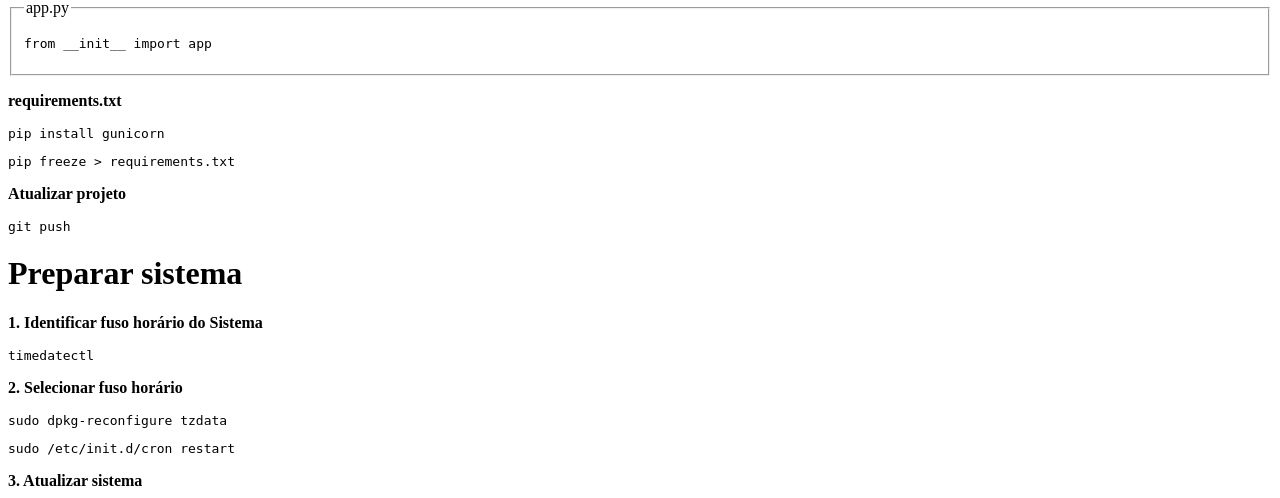
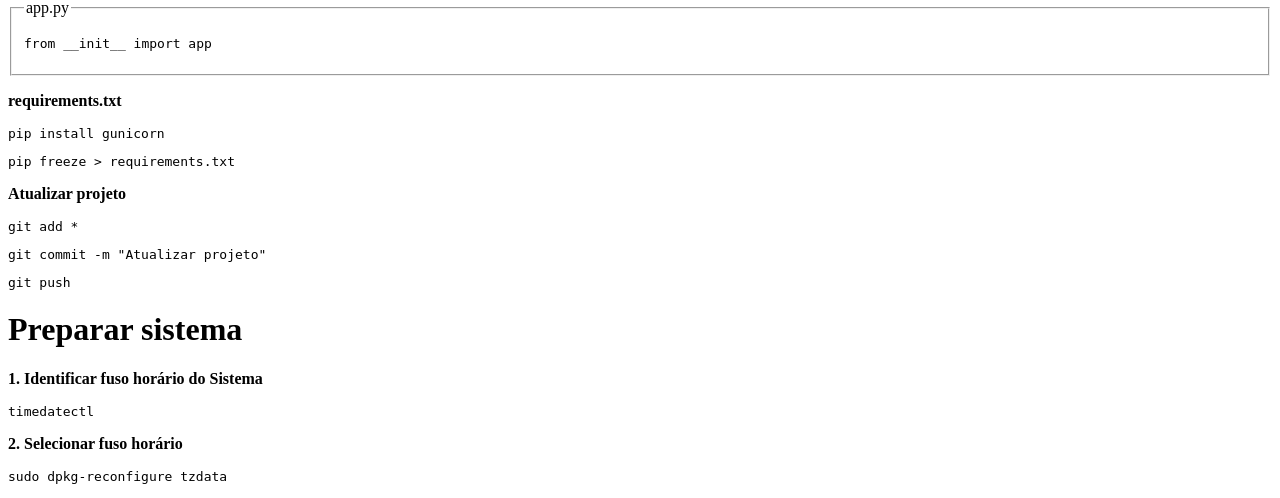
Before and after one commit to Aguape21/deployflask, a Flask app: page /tutorial in a window 1280 px wide; the page is wider, and only the part inside the window is pictured. Shown: the part 876-1374 px from the top of that part. Run offline with Flask 2, Linux system fonts and the light colour scheme.

Commit message:
Atualizar projeto

```diff
--- a/templates/tutorial.html
+++ b/templates/tutorial.html
@@ -42,6 +42,8 @@ WantedBy=multi-user.target</pre></fieldset>
    <pre>pip install gunicorn</pre>
    <pre>pip freeze > requirements.txt</pre>
    <p><strong>Atualizar projeto</strong></p>
+   <pre>git add *</pre>
+   <pre>git commit -m "Atualizar projeto"</pre>
    <pre>git push</pre>
 
       <h1>Preparar sistema</h1>
```
